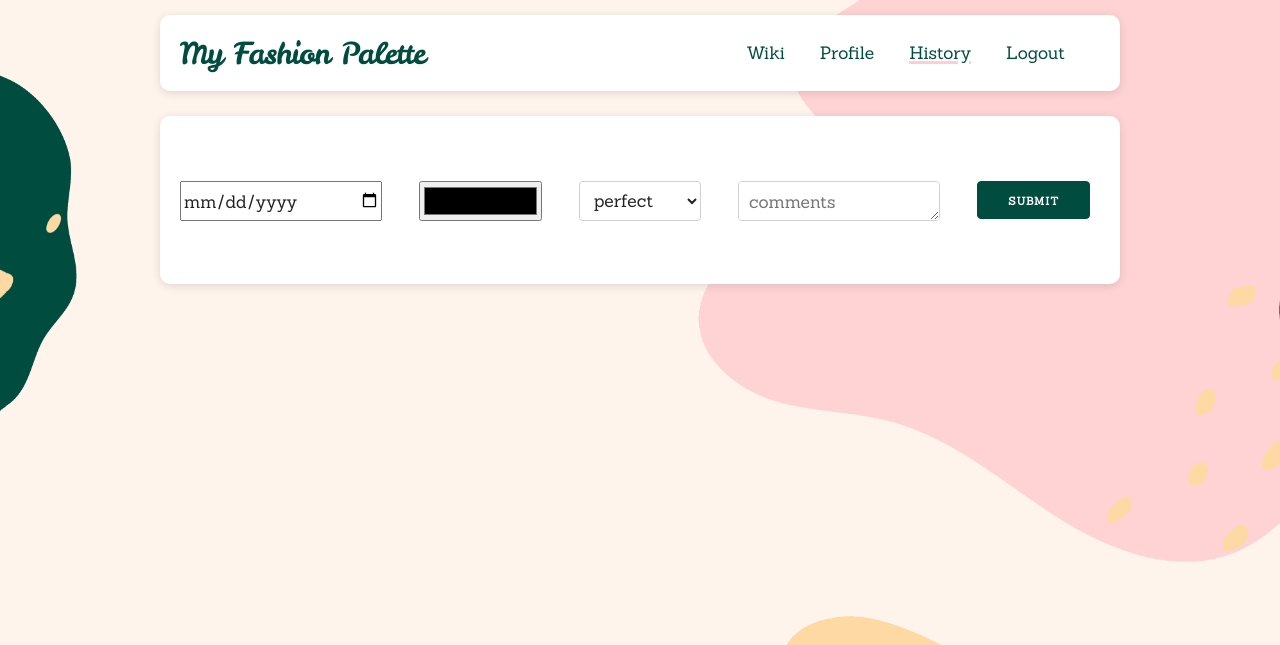
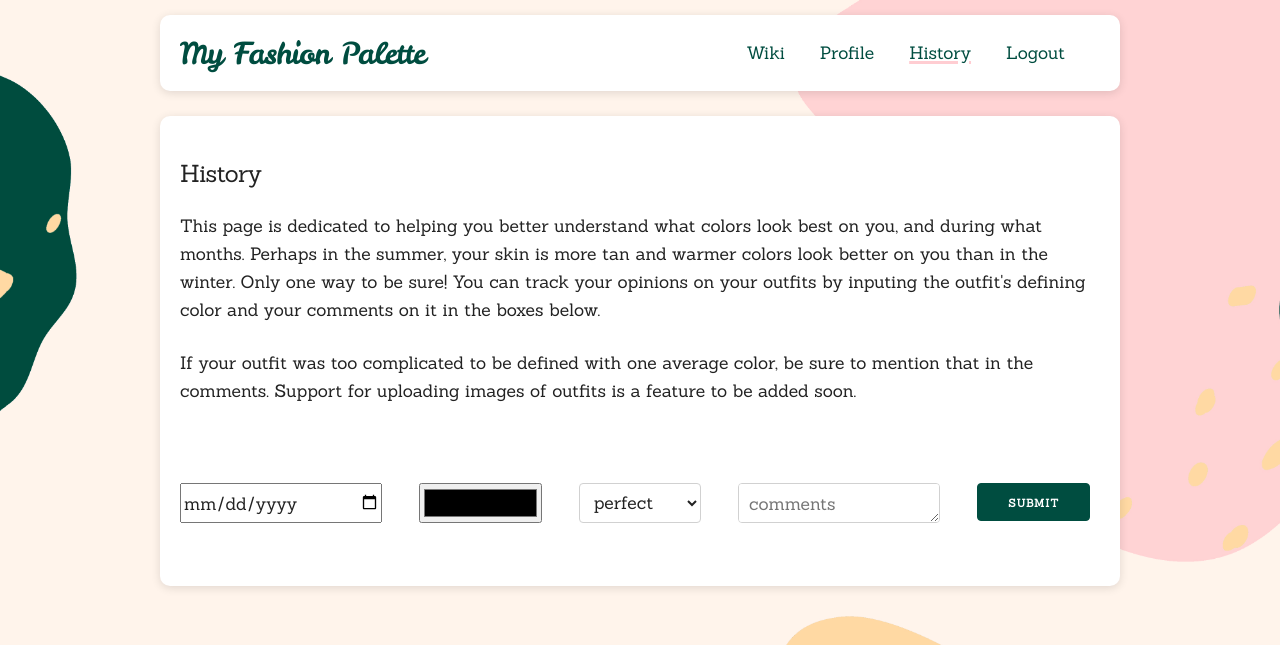
Before and after one commit to d-chell/fashionpalette, a Flask app: page /history in a window 1280 px wide. Shown: the top 645 px of the page. Run offline with Flask 2, Linux system fonts and the light colour scheme; a user stored in the database is signed in; data that the repository does not hold is empty.

Commit message:
Added explanatory content to webpages

```diff
--- a/app.py
+++ b/app.py
@@ -88,7 +88,7 @@ def myprofile():
             print(e)
             result = "unknown, please try again."
     else:
-        result = "You have not submitted your natural palette yet!"
+        result = "unknown, as you have not submitted your information yet!"
     profilepic = db.get_profile(flask_login.current_user.id)
     return flask.render_template("myprofile.html", result=result, profilepic=profilepic)
 
--- a/templates/base.html
+++ b/templates/base.html
@@ -2,6 +2,7 @@
 <html lang="en">
 
 <head>
+  <meta name="viewport" content="width=device-width, initial-scale=1">
   <title>My Fashion Palette</title>
   <link rel="stylesheet" href="static/normalize.css">
   <link rel="stylesheet" href="static/skeleton.css">
--- a/templates/history.html
+++ b/templates/history.html
@@ -1,6 +1,10 @@
 {% extends 'base.html' %}
 {% block history %}active{% endblock %}
 {% block content %}
+<h5>History</h5>
+<p> This page is dedicated to helping you better understand what colors look best on you, and during what months. Perhaps in the summer, your skin is more tan and warmer colors look better on you than in the winter. Only one way to be sure! You can track your opinions on your outfits by inputing the outfit's defining color and your comments on it in the boxes below.</p>
+<p>If your outfit was too complicated to be defined with one average color, be sure to mention that in the comments. Support for uploading images of outfits is a feature to be added soon.</p>
+<br>
 <div class="row">
   <form method="POST">
     <div class="three columns">
--- a/templates/login.html
+++ b/templates/login.html
@@ -14,4 +14,10 @@
     </form>
   </div>
 </div>
+<div class="row">
+  <div class="six columns offset-by-three">
+    <br>
+    <p>If you are a new user, simply type the username you desire and a strong password, and this website will create a user profile for you. Otherwise, feel free to login with your previous login information.</p>
+  </div>
+</div>
 {% endblock %}
--- a/templates/wiki.html
+++ b/templates/wiki.html
@@ -1,5 +1,5 @@
 {% extends 'base.html' %}
 {% block wiki %}active{% endblock %}
 {% block content %}
-listen to my scieence
+<h5>Wiki</h5>
 <{% endblock %}
```
Also changed, not shown: templates/myprofile.html (+10 -3 lines), static/bright spring.jpg (added), static/bright winter.jpg (added), static/dark autumn.jpg (added), static/dark winter.jpg (added), static/light spring.jpg (added), static/light summer.jpg (added), static/soft autumn.jpg (added), static/soft summer.jpg (added), static/title.png (deleted), static/true autumn.jpg (added), static/true spring.jpg (added), static/true summer.jpg (added), static/true winter.jpg (added), 1 more files. Lines whose indentation alone changed are shown as unchanged.
